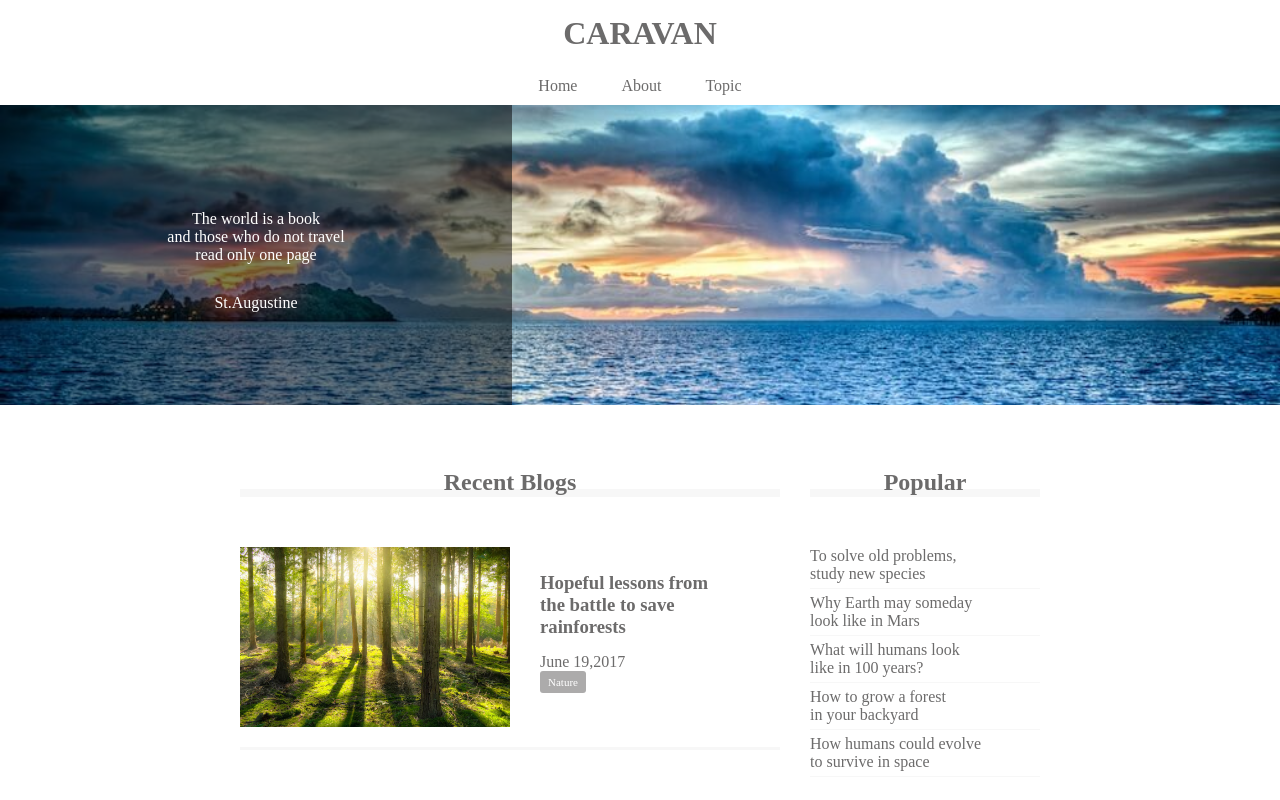
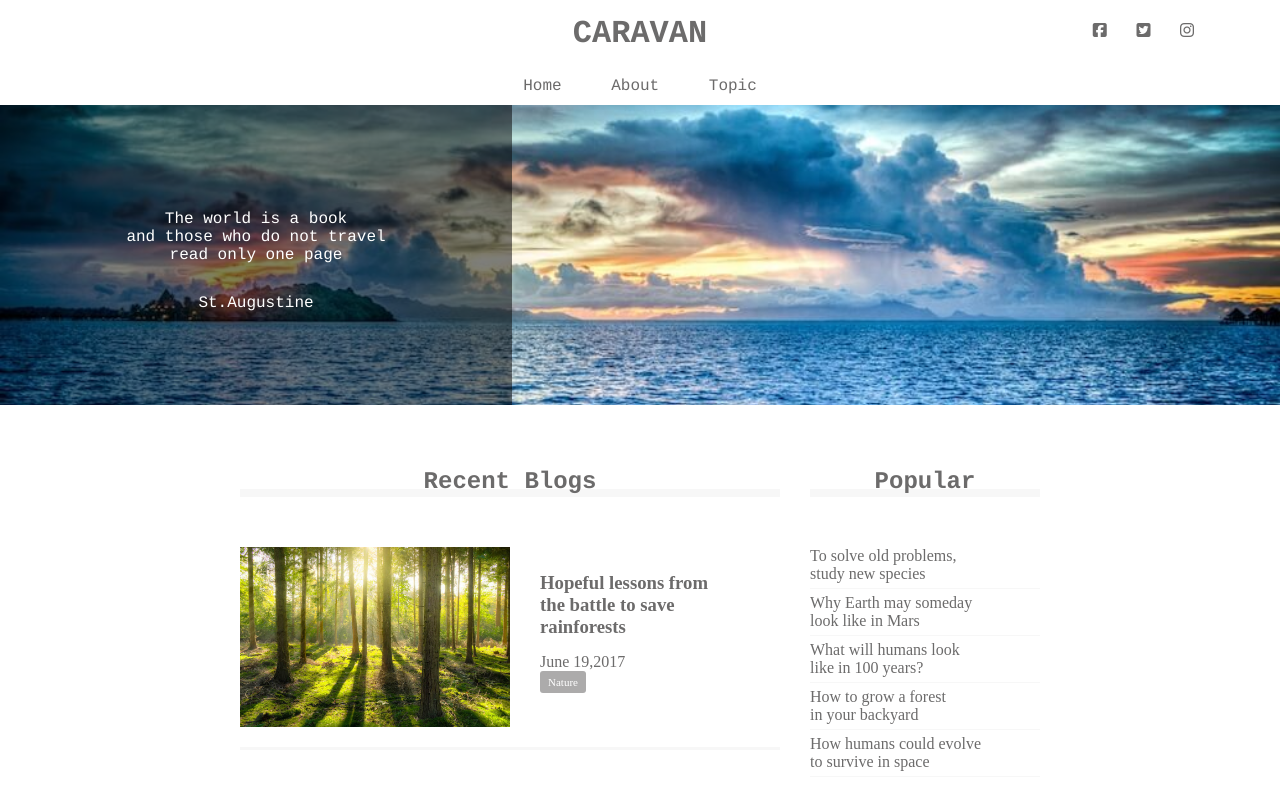
Before and after one commit to Amu-Y/git-practice, a plain HTML site: page caravan/index.html in a window 1280 px wide. Shown: the top 800 px of the page. Drawn offline with Linux system fonts and the light colour scheme.

Commit message:
[Update,Add]1-9

```diff
--- a/caravan/index.html
+++ b/caravan/index.html
@@ -2,6 +2,7 @@
 <html lang="ja">
   <head>
     <meta charset="UTF-8" />
+    <script src="https://kit.fontawesome.com/be4bac42fc.js" crossorigin="anonymous"></script>
     <link rel="stylesheet" href="style.css" />
     <title>CARAVAN</title>
   </head>
@@ -14,8 +15,11 @@
         </a>
       </h1>
 
-      <div class="social"></div>
-
+      <div class="social">
+        <i class="fab fa-facebook-square"></i>
+        <i class="fab fa-twitter-square"></i>
+        <i class="fab fa-instagram"></i>
+    </div>
 
     </header>
 
--- a/caravan/style.css
+++ b/caravan/style.css
@@ -9,11 +9,27 @@ a {
   text-decoration: none;
 }
 
+header,nav,h2,.main-visual,footer {
+  font-family: Chalkduster, "Bradley Hand", Courier, "Segoe Print", sans-serif;;
+}
+
 header {
   width: 90%;
   padding: 15px 0;
   margin: 0 auto;
   text-align: center;
+  position: relative;
+}
+
+.social i {
+  display: inline-block;
+  margin-left: 20px;
+}
+
+.social {
+  position: absolute;
+  top: 22px;
+  right: 22px;
 }
 
 header .heading {
```
Also changed, not shown: chapter1-9/index.html (added), chapter1-9/style.css (added).
